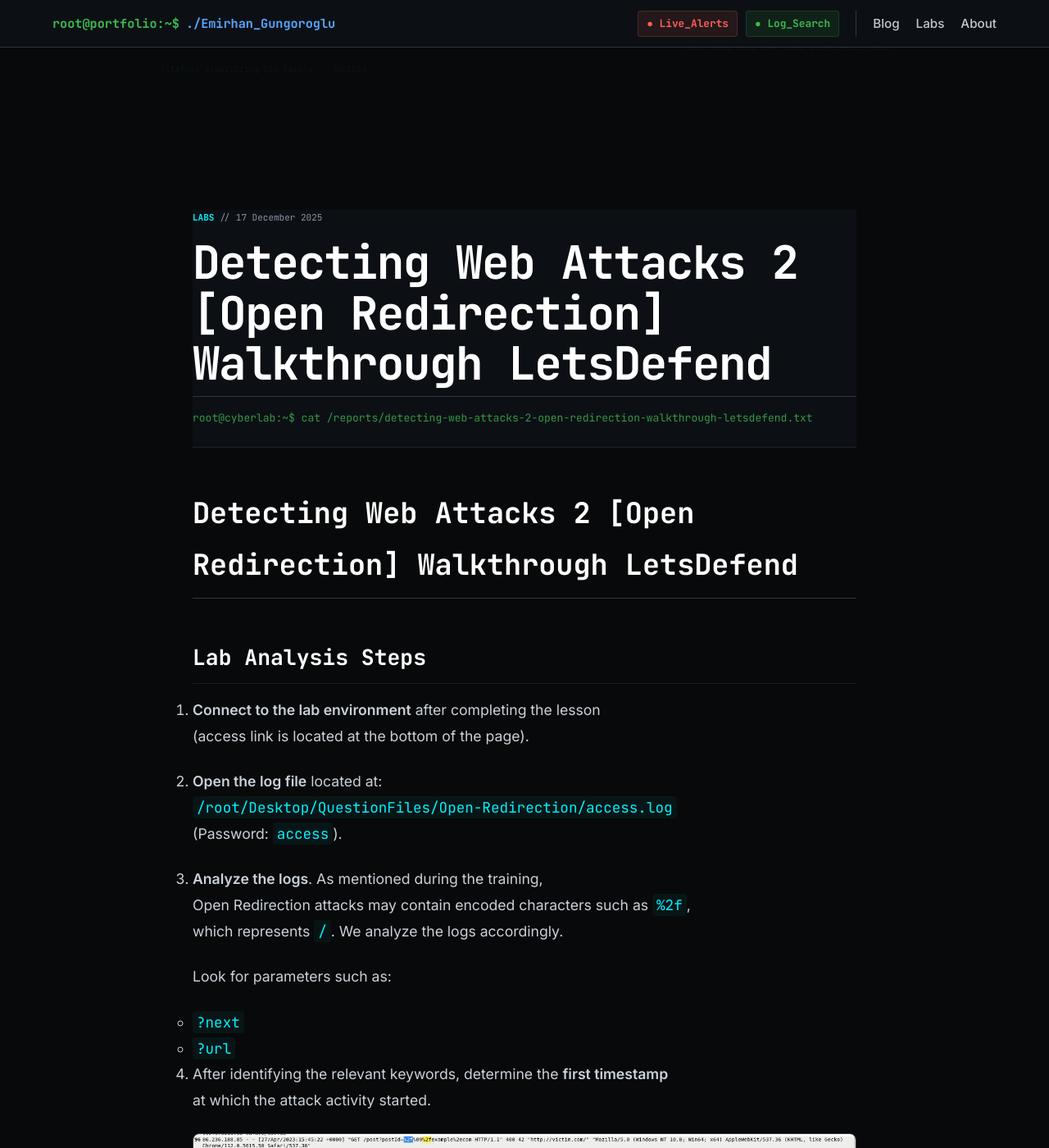
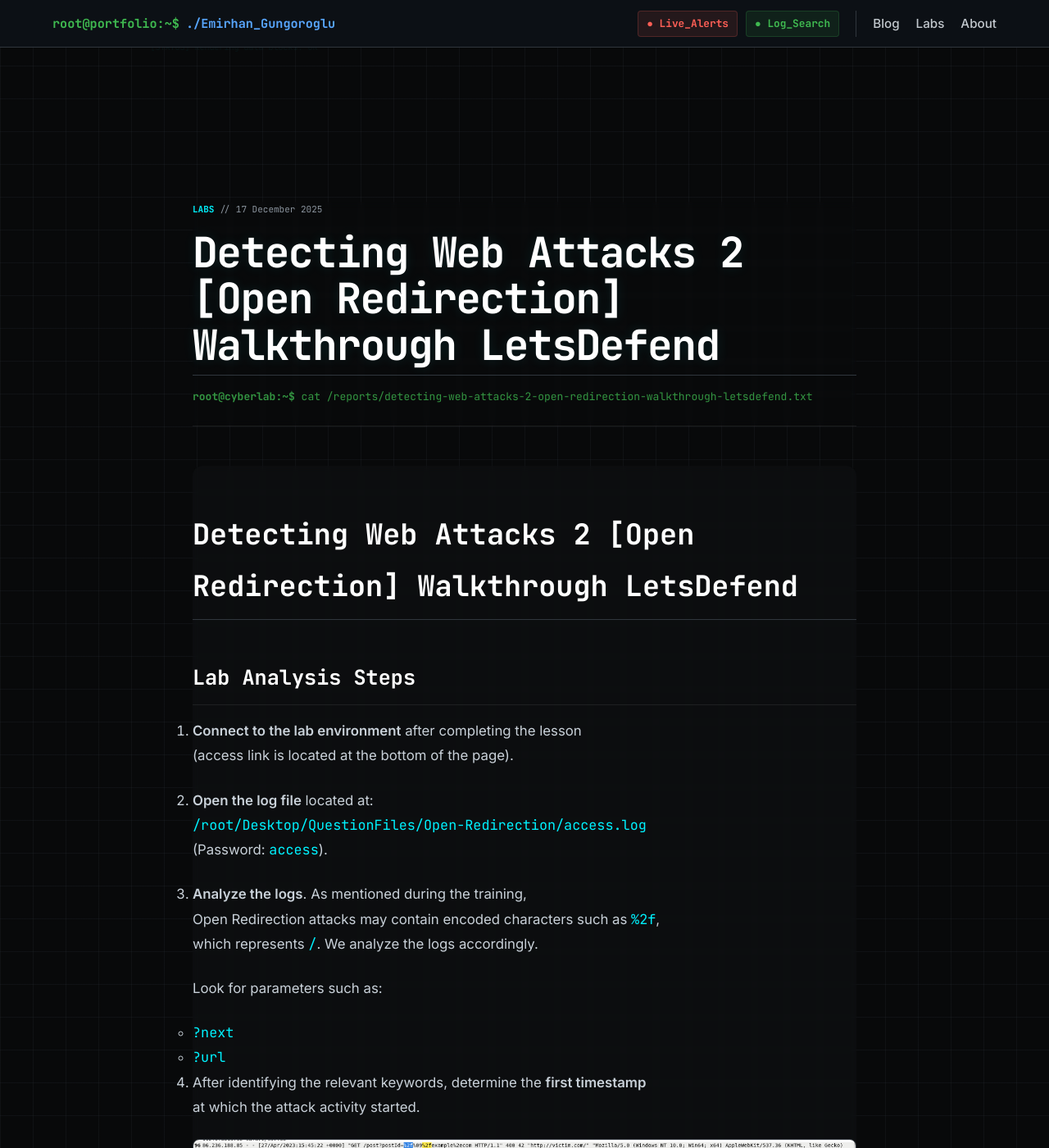
Before and after one commit to cybergungor/cybergungor.github.io, a Jekyll site: the page built from _posts/2025-12-17-detecting-open-redirection.md, in a window 1280 px wide and 1400 px high. Shown: the whole window at 82% size. Built offline with Jekyll 4.4.1, drawn with Linux system fonts in a browser that asks for light colours; some of the changed text lies outside the part shown.

Commit message:
Update post.html

```diff
--- a/_layouts/post.html
+++ b/_layouts/post.html
@@ -2,141 +2,117 @@
 layout: default
 ---
 
-<div class="final-log-bg">
+<div class="post-log-bg">
     <div class="log-col"><div class="moving-stream s1">
-        <span>[STATUS] Stabilizing CSS layers... SUCCESS</span>
-        <span>[INFO] Decrypting incident_report_{{ page.date | date: "%Y%m%d" }}</span>
-        <span>[INFO] Rendering static headers... OK</span>
-        <span>[STATUS] Stabilizing CSS layers... SUCCESS</span>
+        <span>[SYSTEM] Opening incident_report_{{ page.date | date: "%Y%m%d" }}.log</span>
+        <span>[INFO] Decrypting content using tactical_key_01...</span>
+        <span>[STATUS] Rendering data blocks: OK</span>
     </div></div>
     <div class="log-col hide-mobile"><div class="moving-stream s2">
-        <span>0x52 0x45 0x50 0x4F 0x52 0x54_STABLE_MODE</span>
-        <span>INTEGRITY_CHECK: 100% SECURE</span>
-        <span>0x52 0x45 0x50 0x4F 0x52 0x54_STABLE_MODE</span>
+        <span>0x52 0x45 0x50 0x4F 0x52 0x54_FILE_ACTIVE</span>
+        <span>INTEGRITY_CHECK: 100% SUCCESS</span>
     </div></div>
 </div>
 
-<div class="final-post-wrapper">
-    <header class="final-header-static">
-        <div class="report-metadata">
-            <span class="cyber-accent">{{ page.categories | first | upcase }}</span> // {{ page.date | date: "%d %B %Y" }}
+<div class="tactical-post-container">
+
+    <header class="report-header-transparent">
+        <div class="report-meta">
+            <span class="meta-tag">{{ page.categories | first | upcase }}</span> // {{ page.date | date: "%d %B %Y" }}
         </div>
-        <h1 class="pure-white-title">{{ page.title }}</h1>
-        <div class="terminal-footer">root@cyberlab:~$ cat /reports/{{ page.title | slugify }}.txt</div>
+        <h1 class="report-main-title">{{ page.title }}</h1>
+        <div class="report-path">
+            <span class="path-prompt">root@cyberlab:~$</span> cat /reports/{{ page.title | slugify }}.txt
+        </div>
     </header>
 
-    <article class="final-report-content">
+    <article class="report-article-body">
         {{ content }}
     </article>
 
-    <footer class="final-footer">
-        <div class="end-of-stream">/* END OF REPORT */</div>
-        <a href="/blog/" class="return-link">/ BACK_TO_DATABASE /</a>
+    <footer class="report-footer-simple">
+        <div class="divider-line">/* --- END OF REPORT --- */</div>
+        <a href="/blog/" class="return-btn">/ BACK_TO_DATABASE /</a>
     </footer>
 </div>
 
 <style>
-/* --- CORE STYLES (Zorunlu Kurallar) --- */
+/* --- CORE INTEGRATION --- */
 :root {
-    --deep-bg: #08090a; /* İstediğin o derin siyah */
-    --cyber-cyan: #00f2ff;
-    --border-line: rgba(255, 255, 255, 0.08);
+    --bg-deep: #08090a;
+    --accent-blue: #00f2ff;
+    --border-dim: rgba(255, 255, 255, 0.08);
 }
 
-/* Arka planı eski haline (grainy/noise) dönmesini engellemek için zorluyoruz */
+/* Arka planı zorla siyah yap ve kutuları sil */
 body {
-    background-color: var(--deep-bg) !important;
-    background-image: none !important; /* Eğer bir noise geliyorsa onu siler */
-    color: #c9d1d9 !important;
-    margin: 0 !important;
-    padding: 0 !important;
-    font-family: 'Inter', sans-serif;
+    background-color: var(--bg-deep) !important;
+    color: #c9d1d9;
+    margin: 0;
 }
 
-/* --- ÇAKISMAYI ÖNLEYEN ANA KONTEYNER --- */
-.final-post-wrapper {
+/* ANA KONTEYNER: NAVBARIN ALTINDAN BAŞLAR */
+.tactical-post-container {
     max-width: 850px;
-    margin: 0 auto !important;
-    /* Üstteki yeşil barın altına tam oturması için devasa boşluk */
-    padding-top: 150px !important;
-    padding-bottom: 60px !important;
-    padding-left: 20px;
-    padding-right: 20px;
-    position: relative;
-    z-index: 5;
+    margin: 0 auto;
+    padding: 140px 20px 60px 20px !important; /* Navbar çakışmasını önler */
 }
 
-/* --- BAŞLIK: STICKY DEĞİL, NORMAL AKIŞ --- */
-.final-header-static {
+/* --- BAŞLIK ALANI (KESİN ŞEFFAFLIK) --- */
+.report-header-transparent {
+    background: transparent !important; /* Arka planı tamamen sildik */
+    border: none !important; /* Kenarlıkları sildik */
+    border-bottom: 1px solid var(--border-dim) !important; /* Sadece ince bir alt çizgi */
     margin-bottom: 3rem;
-    border-bottom: 1px solid var(--border-line);
     padding-bottom: 1.5rem;
-    position: static !important; /* Yapışkanlığı tamamen iptal eder */
+    box-shadow: none !important; /* Eğer varsa gölgeyi sildik */
 }
 
-.pure-white-title {
-    color: #ffffff !important; /* Saf Beyaz */
-    font-size: clamp(2.2rem, 6vw, 3.5rem) !important;
-    font-weight: 800 !important;
+.report-main-title {
+    color: #ffffff !important;
+    font-size: clamp(2rem, 6vw, 3.2rem);
+    font-weight: 800;
     margin: 15px 0 !important;
     letter-spacing: -1.5px;
     line-height: 1.1;
+    /* Yazının arka planda kaybolmaması için hafif parıltı */
+    text-shadow: 0 0 15px rgba(0, 242, 255, 0.1);
 }
 
-.report-metadata { font-family: 'JetBrains Mono', monospace; font-size: 11px; color: #8b949e; margin-bottom: 10px; }
-.cyber-accent { color: var(--cyber-cyan); font-weight: bold; }
-.terminal-footer { font-family: 'JetBrains Mono'; font-size: 13px; color: #3fb950; opacity: 0.8; }
+.report-meta { font-family: 'JetBrains Mono', monospace; font-size: 11px; color: #8b949e; }
+.meta-tag { color: var(--accent-blue); font-weight: bold; }
+.report-path { font-family: 'JetBrains Mono'; font-size: 13px; color: #3fb950; opacity: 0.8; }
+.path-prompt { font-weight: bold; }
 
-/* --- İÇERİK GÖVDESİ --- */
-.final-report-content {
+/* --- İÇERİK ALANI --- */
+.report-article-body {
+    background: rgba(17, 18, 20, 0.5); /* Sadece yazının arkasında çok hafif bir belirginlik */
+    backdrop-filter: blur(5px);
+    border-radius: 12px;
+    padding: 20px 0; /* İçerik yanlara sıfır, dikeyde nefes alır */
     line-height: 1.8;
-    font-size: 1.1rem;
+    font-size: 1.05rem;
 }
 
-/* Markdown Başlıkları ve Kod Blokları */
-.final-report-content h2 { color: #fff !important; margin-top: 3rem; border-bottom: 1px solid var(--border-line); padding-bottom: 8px; }
-.final-report-content p { margin-bottom: 1.5rem; }
-.final-report-content code { color: var(--cyber-cyan); background: rgba(0, 242, 255, 0.05); padding: 2px 5px; border-radius: 4px; }
-.final-report-content pre { background: #0d1117 !important; padding: 20px; border-radius: 12px; border: 1px solid var(--border-line); overflow-x: auto; margin: 25px 0; }
+/* Markdown Başlıkları */
+.report-article-body h2 { color: #fff; border-bottom: 1px solid var(--border-dim); padding-bottom: 10px; margin-top: 3rem; }
+.report-article-body pre { background: #0d1117 !important; border: 1px solid var(--border-dim); padding: 20px; border-radius: 8px; }
+.report-article-body code { color: var(--accent-blue); }
 
 /* --- ARKA PLAN LOGLARI --- */
-.final-log-bg {
+.post-log-bg {
     position: fixed; top: 0; left: 0; width: 100vw; height: 100vh;
-    display: flex; justify-content: space-around; opacity: 0.06;
+    display: flex; justify-content: space-around; opacity: 0.05;
     z-index: -1; pointer-events: none; font-family: 'JetBrains Mono'; font-size: 10px;
 }
-.moving-stream { display: flex; flex-direction: column; animation: scrollDown 45s linear infinite; }
-.moving-stream span { padding: 15px 0; color: var(--cyber-cyan); }
-@keyframes scrollDown { 0% { transform: translateY(-50%); } 100% { transform: translateY(0); } }
+.moving-stream { display: flex; flex-direction: column; animation: scrollLog 45s linear infinite; }
+.moving-stream span { padding: 15px 0; color: var(--accent-blue); }
+@keyframes scrollLog { 0% { transform: translateY(-50%); } 100% { transform: translateY(0); } }
 
-.final-footer { margin-top: 4rem; text-align: center; }
-.end-of-stream { font-family: 'JetBrains Mono'; color: #8b949e; opacity: 0.3; margin-bottom: 1.5rem; }
-.return-link { color: #8b949e; text-decoration: none; font-family: 'JetBrains Mono'; font-weight: bold; transition: 0.3s; }
-.return-link:hover { color: var(--cyber-cyan); }
+.report-footer-simple { margin-top: 4rem; text-align: center; }
+.divider-line { font-family: 'JetBrains Mono'; color: #8b949e; opacity: 0.3; margin-bottom: 1.5rem; }
+.return-btn { color: #8b949e; text-decoration: none; font-family: 'JetBrains Mono'; font-weight: bold; }
+.return-btn:hover { color: var(--accent-blue); }
 
-@media (max-width: 768px) {
-    .final-post-wrapper { padding-top: 110px !important; }
-    .pure-white-title { font-size: 2.3rem !important; }
-}
-    /* Blog yazısı başlık kutusunun arka planını ve kenarlıklarını kaldırır */
-.post .post-header,
-.page .page-header,
-header.post-header,
-div.post-header-container { /* Geniş kapsamlı seçiciler kullanarak kutuyu hedefliyoruz */
-    background-color: transparent !important; /* Arka planı şeffaf yap */
-    background-image: none !important; /* Varsa arka plan resmini kaldır */
-    border: none !important; /* Kenarlıkları kaldır */
-    box-shadow: none !important; /* Gölgeleri kaldır */
-    padding-left: 0 !important; /* Soldaki fazladan boşluğu al */
-    padding-right: 0 !important; /* Sağdaki fazladan boşluğu al */
-    margin-bottom: 2rem; /* İçerikle arasına biraz mesafe koy */
-}
-
-/* Başlık metninin rengini beyaz yaparak okunabilirliği koru */
-.post-title,
-.page-title,
-h1.post-title {
-    color: #ffffff !important;
-    text-shadow: 0px 0px 10px rgba(0, 0, 0, 0.5); /* Okunabilirliği artırmak için hafif bir gölge ekle */
-}
+@media (max-width: 768px) { .tactical-post-container { padding-top: 110px !important; } }
 </style>
```
